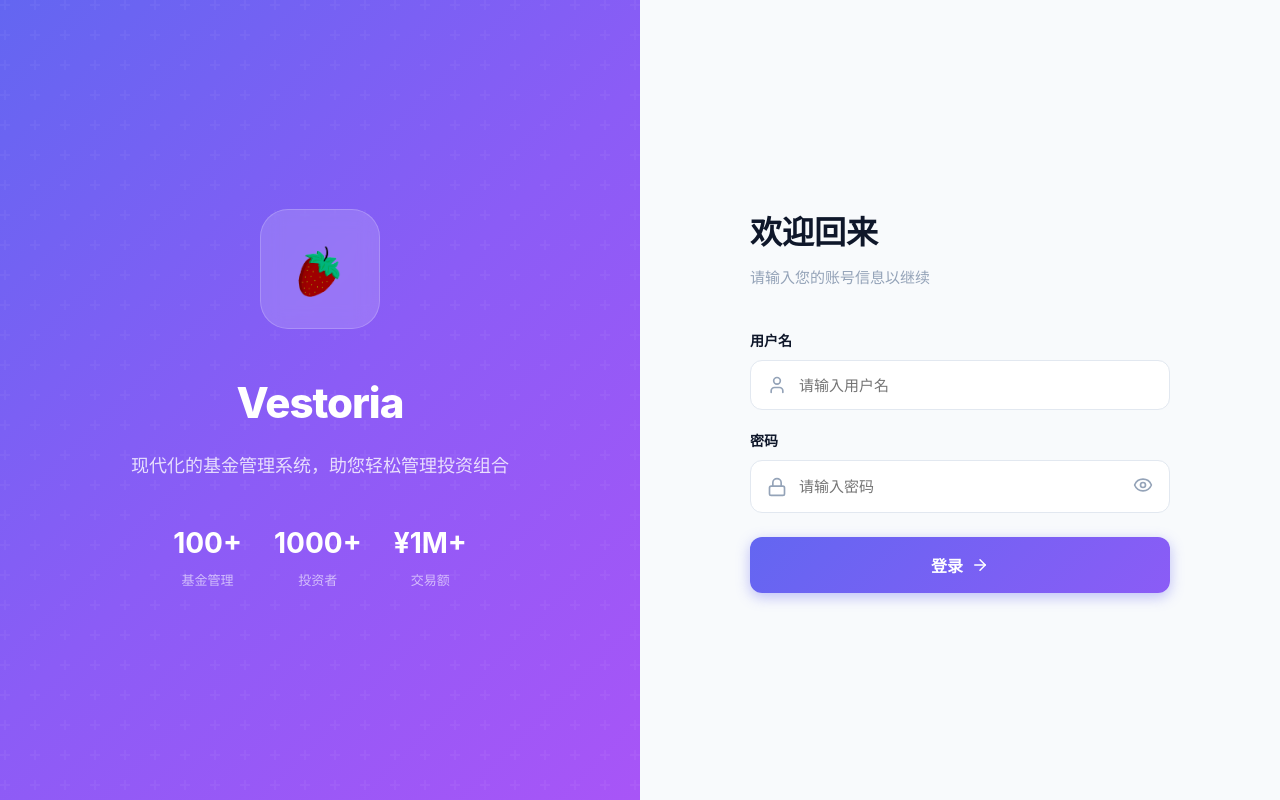
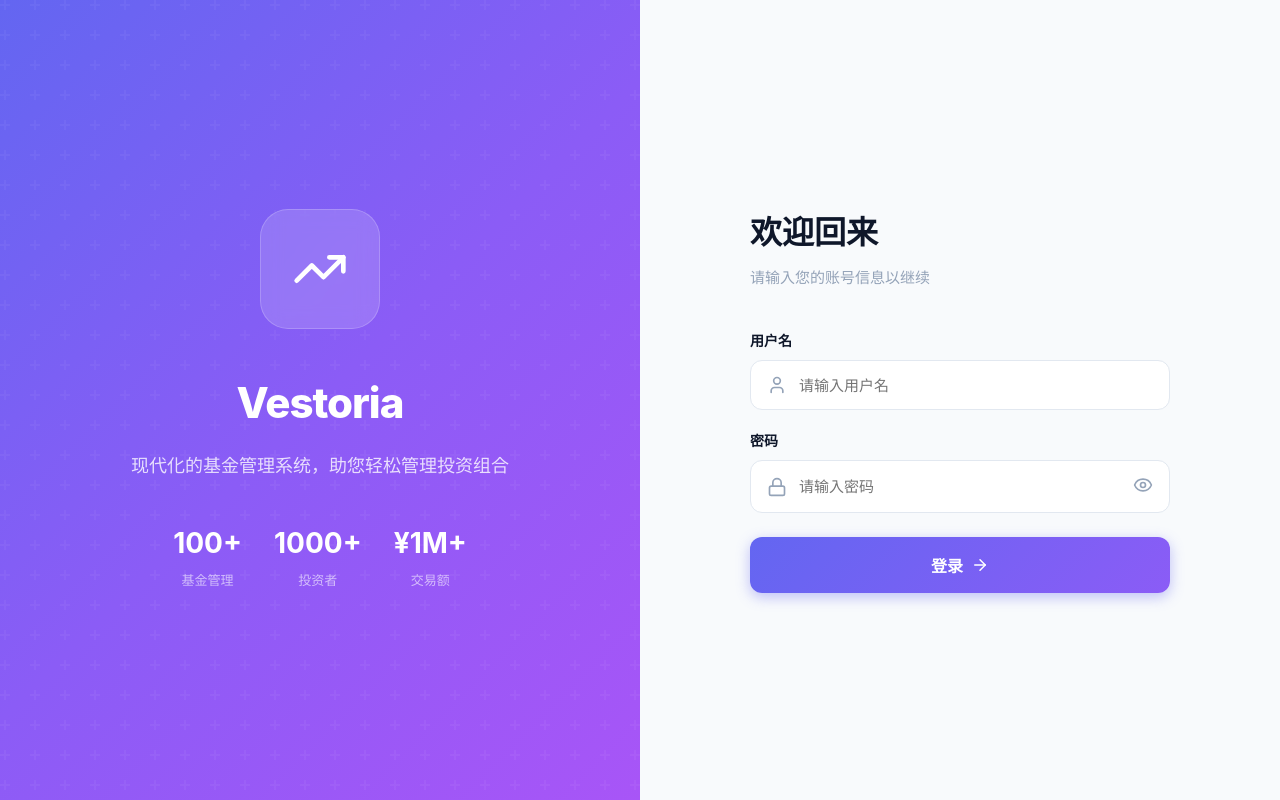
Before and after one commit to zephyrli-coding/vestoria-fund-manager, a React (Vite) app in the folder frontend/: page /login in a window 1280 px wide. Built offline with nearby package versions, Linux system fonts and the light colour scheme.

Commit message:
Revert "feat: replace TrendingUp icon with strawberry logo"
This reverts commit d3c846ab5c16f4ed70192fff017bd1b482190c4f.

```diff
--- a/frontend/src/layouts/MainLayout.tsx
+++ b/frontend/src/layouts/MainLayout.tsx
@@ -8,7 +8,8 @@ import {
   Menu,
   X,
   ChevronRight,
-  Bell
+  Bell,
+  TrendingUp
 } from 'lucide-react';
 
 const menuItems = [
@@ -64,7 +65,20 @@ export default function MainLayout() {
       >
         {/* Logo */}
         <div style={{ display: 'flex', alignItems: 'center', gap: '12px', marginRight: '16px' }}>
-          <img src="/strawberry-logo.png" alt="logo" style={{ width: '40px', height: '40px', objectFit: 'contain', flexShrink: 0 }} />
+          <div
+            style={{
+              width: '40px',
+              height: '40px',
+              borderRadius: '10px',
+              background: 'linear-gradient(135deg, #6366f1 0%, #8b5cf6 100%)',
+              display: 'flex',
+              alignItems: 'center',
+              justifyContent: 'center',
+              flexShrink: 0,
+            }}
+          >
+            <TrendingUp size={22} color="white" />
+          </div>
           <div>
             <div
               style={{
--- a/frontend/src/pages/Login.tsx
+++ b/frontend/src/pages/Login.tsx
@@ -1,7 +1,7 @@
 import { useState } from 'react';
 import { useNavigate } from 'react-router-dom';
 import { useDocumentTitle } from '@/hooks/useDocumentTitle';
-import { Lock, User, Eye, EyeOff, ArrowRight } from 'lucide-react';
+import { TrendingUp, Lock, User, Eye, EyeOff, ArrowRight } from 'lucide-react';
 import { useAuthStore } from '@/stores/auth';
 
 export default function Login() {
@@ -76,7 +76,7 @@ export default function Login() {
               border: '1px solid rgba(255, 255, 255, 0.2)',
             }}
           >
-            <img src="/strawberry-logo.png" alt="logo" style={{ width: '56px', height: '56px', objectFit: 'contain' }} />
+            <TrendingUp size={56} color="white" />
           </div>
 
           <h1
```
Also changed, not shown: frontend/public/strawberry-logo.png (deleted).
